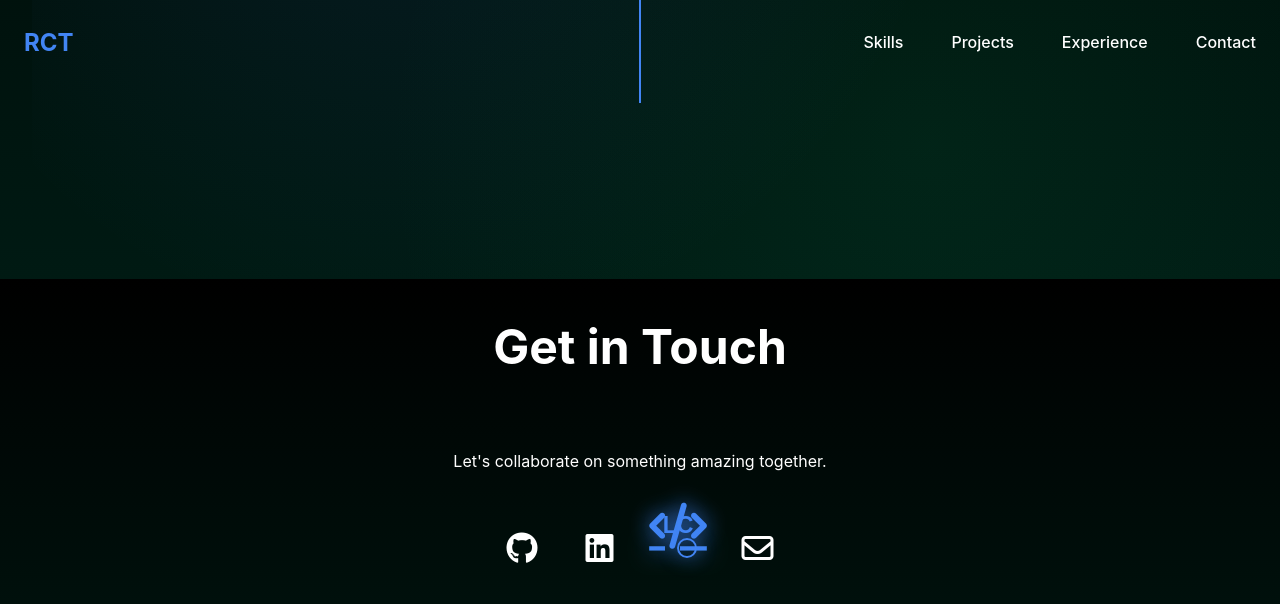
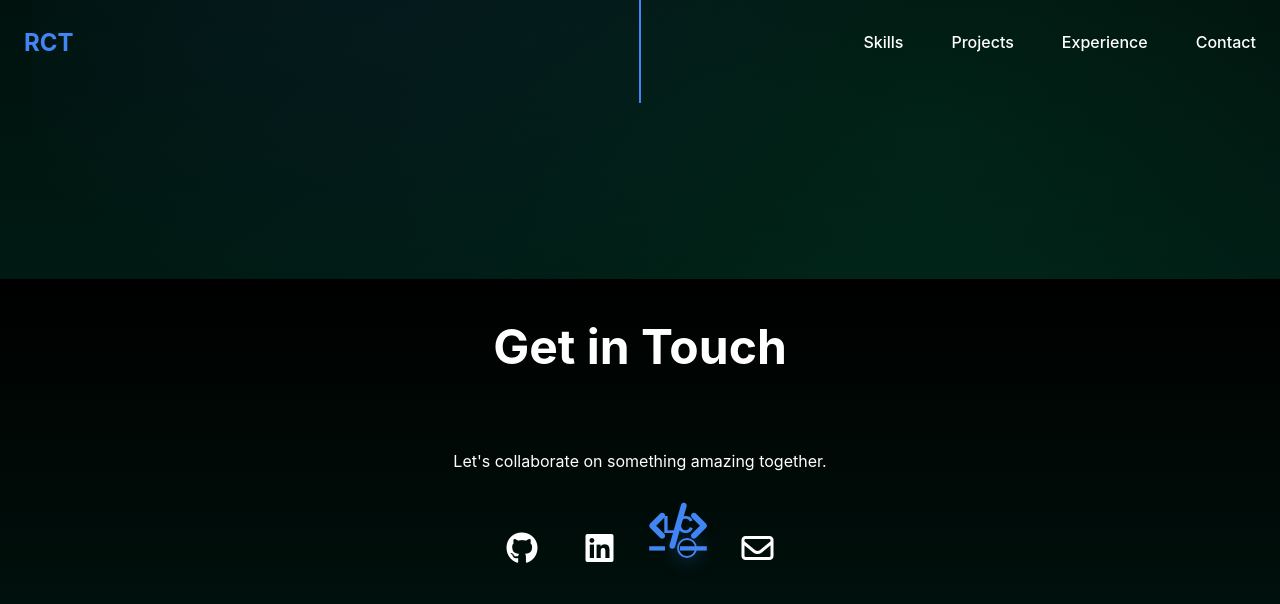
Before and after one commit to RamCharanTeja-22/ABCD, a plain HTML site: page index.html in a window 1280 px wide. In both pictures the pointer is over the icon "LC". Shown: the part 2797-3401 px from the top of the page. Drawn offline with nearby package versions, Linux system fonts and the light colour scheme.

Commit message:
Update index.html

```diff
--- a/index.html
+++ b/index.html
@@ -520,7 +520,7 @@
         .social-link:hover .fa-code {
             color: var(--accent);
             transform: translateY(-5px) scale(1.2);
-            text-shadow: 0 0 15px var(--accent);
+            text-shadow: 15 15 15px var(--accent);
         }
     </style>
 </head>
```
